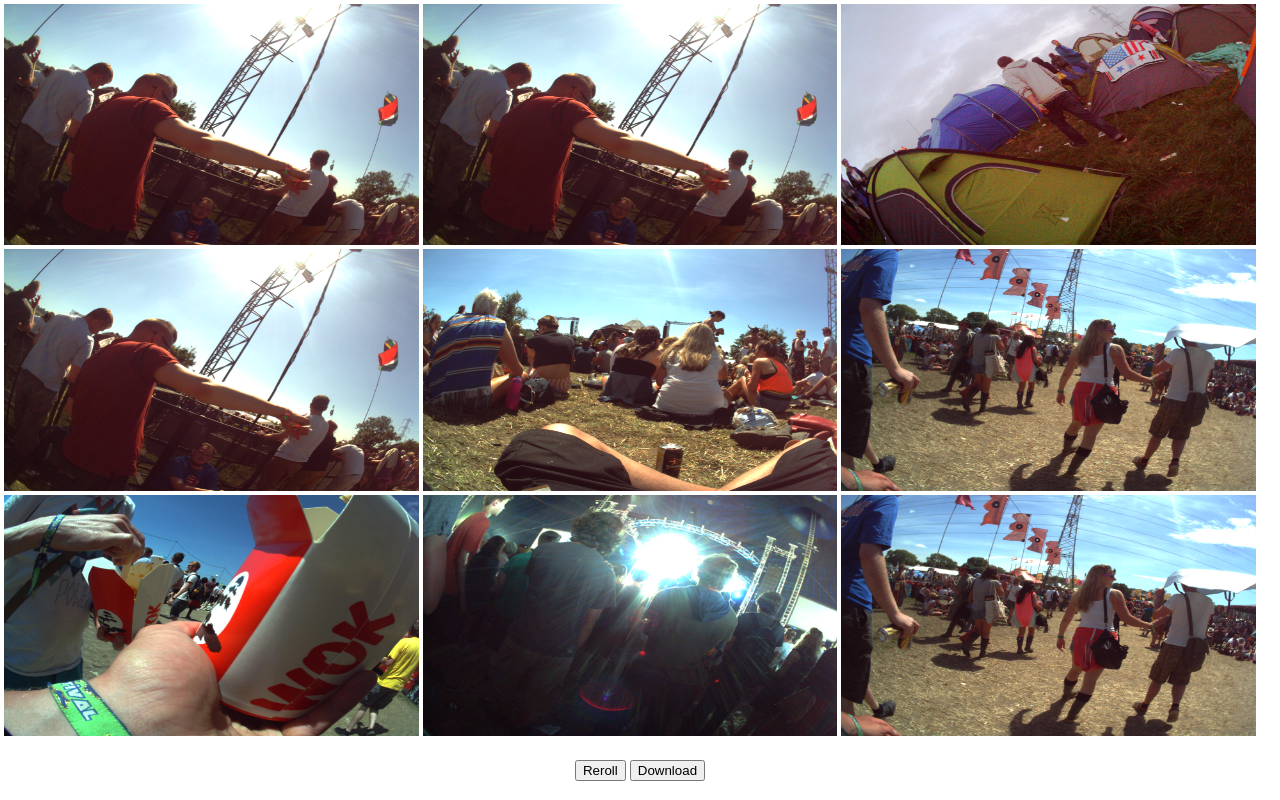
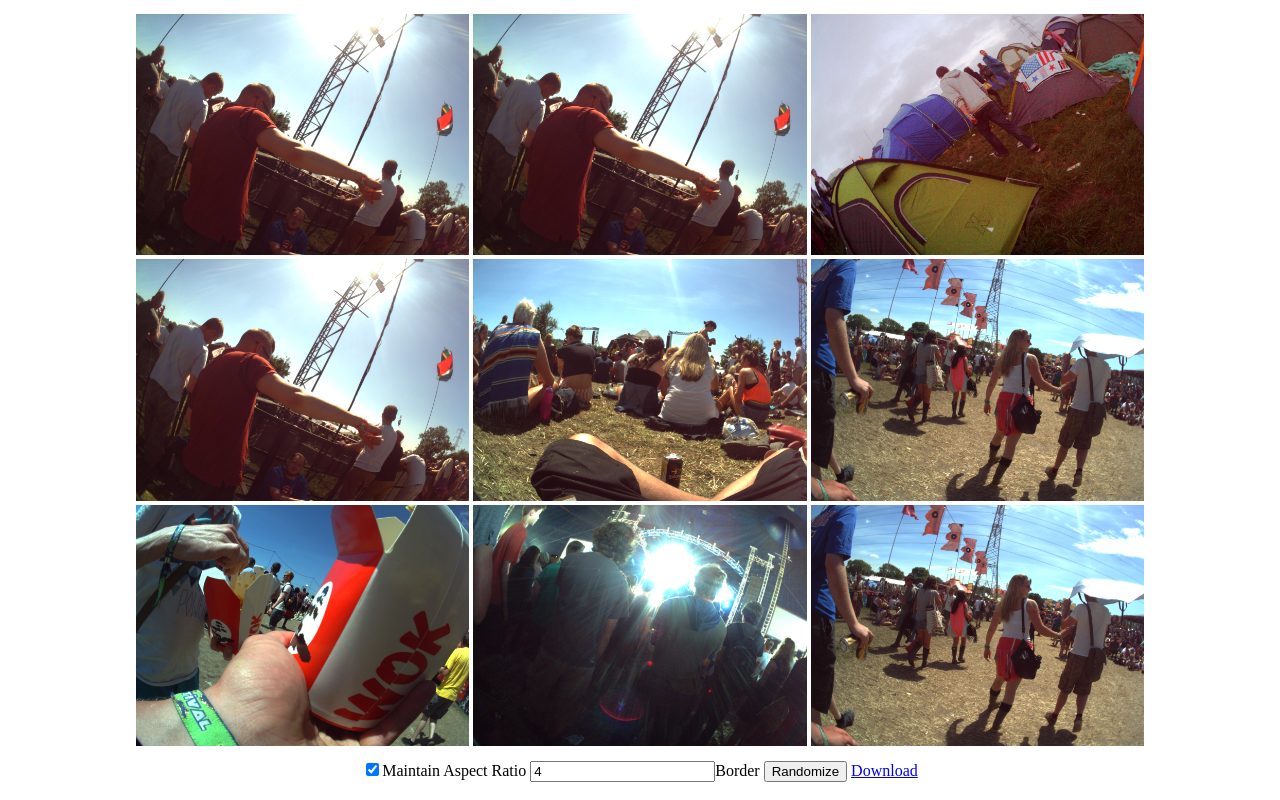
Before and after one commit to iamtommo/PhotoGrid, a plain HTML site: page index.html in a window 1280 px wide. Drawn offline with Linux system fonts and the light colour scheme.

Commit message:
Maintain aspect ratio and editable borders

```diff
--- a/index.html
+++ b/index.html
@@ -10,8 +10,10 @@
     <canvas id="canvas">Canvas not supported</canvas>
   </div>
   <div align="center">
-    <button type="button" id="reroll-button">Reroll</button>
-    <button type="button" id="download-button">Download</button>
+    <input type="checkbox" id="maintain-aspect-ratio" onclick="layout_images()" checked>Maintain Aspect Ratio</input>
+    <input type="number" id="border" value="4" oninput="layout_images()">Border</input>
+    <button type="button" id="reroll-button">Randomize</button>
+    <a href="#" id="download-button">Download</button>
   </div>
 </body>
 </html>
--- a/photogrid.js
+++ b/photogrid.js
@@ -21,8 +21,13 @@ var imageSources = ["images/b00000338_21i40a_20130625_093646e.jpg",
 		    "images/b00001744_21i40a_20130625_212824e.jpg"];
 var imageObjects = [];
 var imageGrid = [new Array(3), new Array(3), new Array(3)];
+var imagesHorizontal = 3;
+var imagesVertical = 3;
 
 var canvas;
+var imagePadding;
+var imageWidth;
+var imageHeight;
 
 function loadImages(callback) {
     var loadedImages = 0;
@@ -44,8 +49,8 @@ function loadImages(callback) {
 
 function randomize_images(callback) {
     loadImages(function() {
-	for (var x = 0; x < 3; x++) {
-	    for (var y = 0; y < 3; y++ ) {
+	for (var x = 0; x < imagesHorizontal; x++) {
+	    for (var y = 0; y < imagesVertical; y++ ) {
 		imageGrid[x][y] = imageObjects[Math.floor(Math.random() * imageObjects.length)];
 	    }
         }
@@ -56,6 +61,28 @@ function randomize_images(callback) {
 function resize_canvas() {
     canvas.width = canvas.parentNode.offsetWidth;
     canvas.height = canvas.parentNode.offsetHeight;
+
+    imagePadding = parseInt(document.getElementById('border').value);
+    console.log("border: " + imagePadding);
+
+    if (document.getElementById('maintain-aspect-ratio').checked) {
+	var imageAspectRatio = imageGrid[0][0].width / imageGrid[0][0].height;
+	var canvasAspectRatio = canvas.width / canvas.height;
+
+	imageWidth = (canvas.width / imagesHorizontal) - (imagePadding * imagesHorizontal);
+	imageHeight = imageWidth / imageAspectRatio;
+
+	var totalImagesHeight = imagesVertical * (imageHeight + imagePadding) + imagePadding;
+	var realToCanvasScale = totalImagesHeight / canvas.height;
+
+	if (realToCanvasScale > 1) {
+	    imageHeight = (canvas.height / imagesVertical) - (imagePadding * imagesVertical);
+	    imageWidth = imageWidth / realToCanvasScale;
+	}
+    } else {
+	imageWidth = (canvas.width / imagesHorizontal) - (imagePadding * imagesHorizontal);
+	imageHeight = (canvas.height / imagesVertical) - (imagePadding * imagesVertical);
+    }
 }
 
 function layout_images() {
@@ -67,14 +94,12 @@ function layout_images() {
     ctx.fillStyle = "rgb(255, 255, 255)";
     ctx.fillRect(0, 0, canvas.width, canvas.height);
 
-    var imagePadding = 4;
-    var imageWidth = (canvas.width / 3) - (imagePadding * 3);
-    var imageHeight = (canvas.height / 3) - (imagePadding * 3);
-
-    for (var x = 0; x < 3; x++) {
-	for (var y = 0; y < 3; y++ ) {
-	    var imageX = x * (imageWidth + imagePadding) + imagePadding;
-	    var imageY = y * (imageHeight + imagePadding) + imagePadding;
+    var offsetX = (canvas.width - (imagesHorizontal * (imageWidth + imagePadding) + imagePadding)) / 2;
+    var offsetY = (canvas.height - (imagesVertical * (imageHeight + imagePadding) + imagePadding)) / 2;
+    for (var x = 0; x < imagesHorizontal; x++) {
+	for (var y = 0; y < imagesVertical; y++ ) {
+	    var imageX = offsetX + (x * (imageWidth + imagePadding) + imagePadding);
+	    var imageY = offsetY + (y * (imageHeight + imagePadding) + imagePadding);
 	    ctx.drawImage(imageGrid[x][y], imageX, imageY, imageWidth, imageHeight);
 	}
     }
@@ -82,14 +107,13 @@ function layout_images() {
 
 function download_canvas(link) {
     link.href = document.getElementById('canvas').toDataURL();
-    link.download = 'images.png';
+    link.download = 'collage.png';
 }
 
 function init() {
     randomize_images(layout_images);
 
     window.onresize = function() {
-	resize_canvas();
 	layout_images();
     };
 
```
